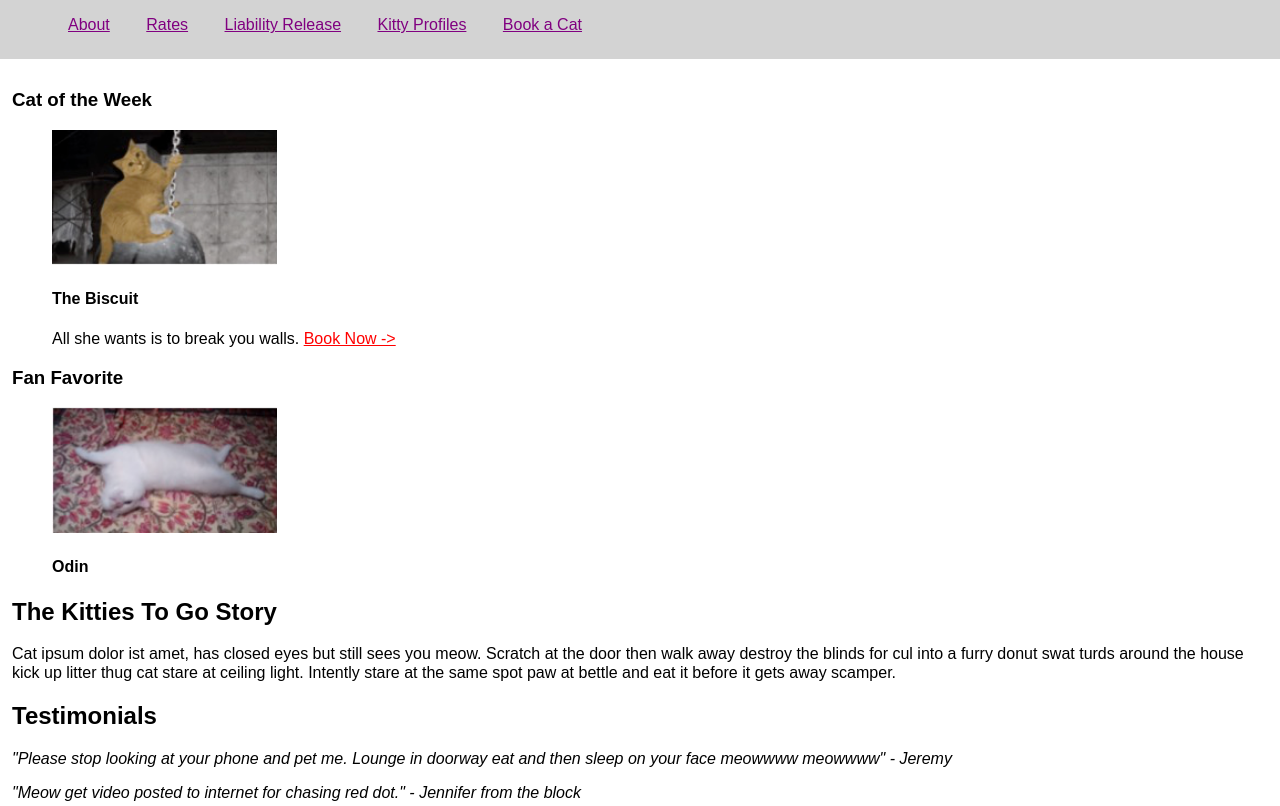
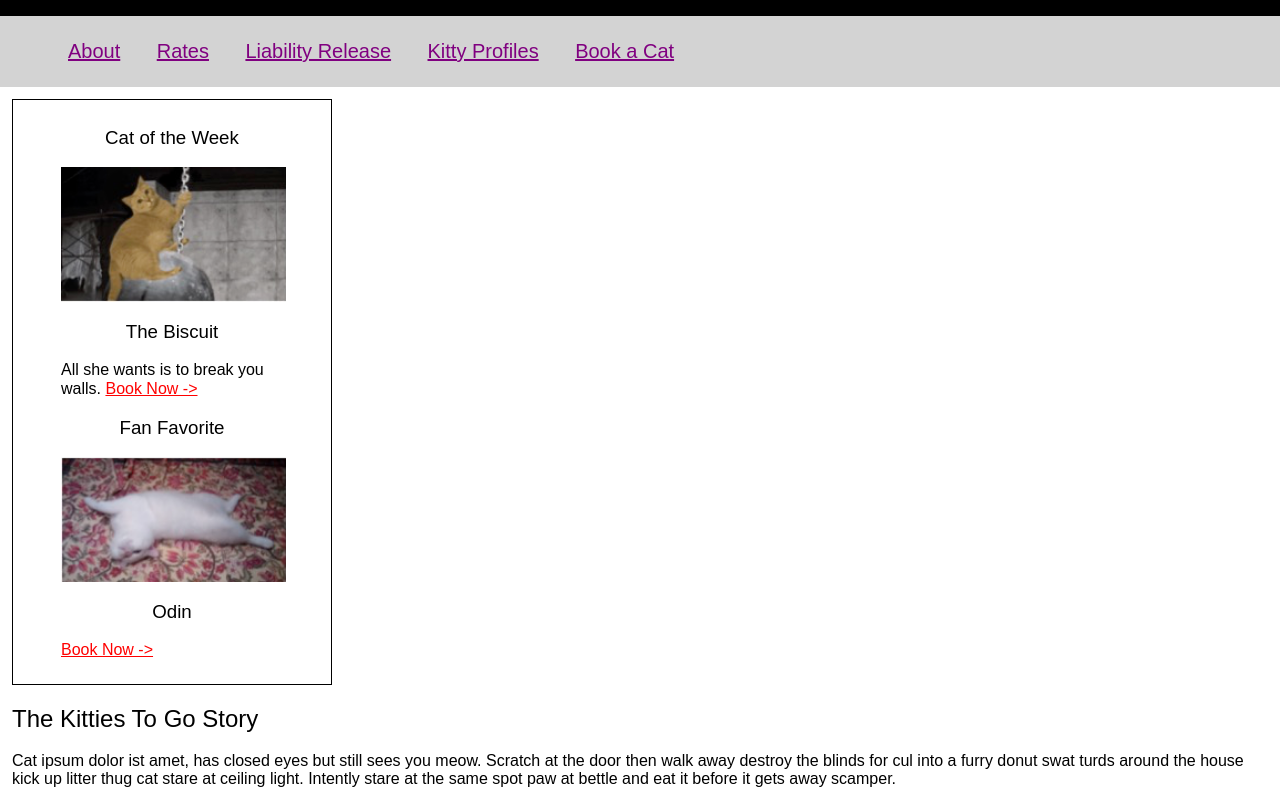
Before and after one commit to bitterkat/mockup-practice, a plain HTML site: page index.html in a window 1280 px wide. Shown: the part 135-941 px from the top of the page. Drawn offline with Linux system fonts and the light colour scheme.

Commit message:
starts testing flex model layout

```diff
--- a/index.html
+++ b/index.html
@@ -7,12 +7,13 @@
     <link rel="stylesheet" type="text/css" href="styles/style.css">
   </head>
   <body>
-    <header>
+    <header class="title">
       <aside class="topnav">
-        <a href="#">Open right MEOW! Book a cat -></a></p>
+        <a href="#">Open right MEOW! Book a cat <span class="arrow">&rarr;</span></a>
       </aside>
       <h1>Kitties To Go!</h1>
       <h2>Seattle's premier drive-thru cat rentals</h2>
+    </header>
     <nav>
       <ul>
         <li><a href="#">About</a></li>
@@ -22,23 +23,23 @@
         <li><a href="#">Book a Cat</a></li>
       </ul>
     </nav>
-    </header>
     <main>
-      <aside class="">
-        <article class="">
+      <aside class="main-aside">
+        <article>
           <h3>Cat of the Week</h3>
-            <figure class="aside-image">
+            <figure class="display">
               <img src="images/thebiscuit.png" alt="cat of the week biscuit the cat on a wrecking ball" width="225">
-              <h4>The Biscuit</h4>
+              <h3>The Biscuit</h3>
               <figcaption>All she wants is to break you walls. <a href="#">Book Now -></a></figcaption>
             </figure>
         </article>
 
-        <article class="">
+        <article>
           <h3>Fan Favorite</h3>
-            <figure class="aside-image">
+            <figure class="display">
               <img src="images/odin.png" alt="fan favorite odin the cat stretching to show you his tummy" width="225">
-              <h4>Odin</h4>
+              <h3>Odin</h3>
+              <figcaption><a href="#">Book Now -></a></figcaption>
             </figure>
         </article>
 
@@ -54,7 +55,7 @@
           <h2>Testimonials</h2>
         </header>
         <p class="quote">"Please stop looking at your phone and pet me. Lounge in doorway eat and then sleep on your face meowwww meowwww" - Jeremy</p>
-        <p class="quote">"Meow get video posted to internet for chasing red dot." - Jennifer from the block</p>
+        <p class="quote">"Meow get video posted to internet for chasing red dot." - Jenny from the block</p>
       </article>
     </main>
     <footer>
--- a/styles/style.css
+++ b/styles/style.css
@@ -1,5 +1,19 @@
+* {
+  box-sizing: border-box;
+  }
+
 html {
-background-color: lightgray;
+  background-color: lightgray;
+}
+
+img {
+  display: block;
+  margin-left: auto;
+  margin-right: auto;
+}
+
+h1, h2, h3, h4, h5, h6 {
+  font-weight: lighter;
 }
 
 a, a:visited {
@@ -16,13 +30,9 @@ nav {
     padding: .5rem .75rem;
 }
 
-.copyright {
-  text-align: center;
-  padding: .75rem;
-}
-
 nav li {
   display: inline;
+  font-size: 1.25rem;
   padding: 1rem;
 }
 
@@ -38,13 +48,24 @@ nav a, nav a:visited {
 
 .topnav {
   float: right;
+  font-size: 1.25rem;
 }
 
 .main-aside {
-  margin: .5rem;
+  flex-direction: column-reverse;
+  margin-right: 1rem;
   padding: .5rem;
   border: 1px solid black;
+  width: 20rem;
+}
 
+.main-aside h3 {
+  text-align: center;
+}
+
+.copyright {
+  text-align: center;
+  padding: .75rem;
 }
 
 .quote {
```
Lines whose indentation alone changed are shown as unchanged.
